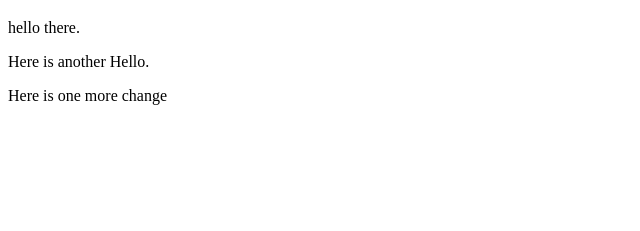
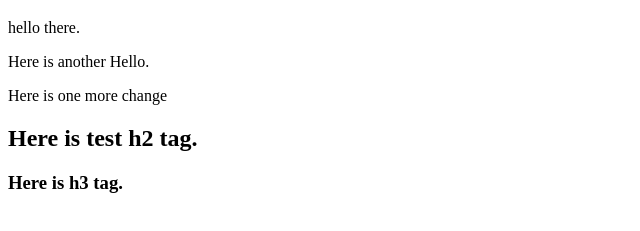
Before and after one commit to pt504/git-test, a website: page index.html in a window 1280 px wide. Shown: the part 61-292 px from the top of the page, without its empty margins (0-640 px from the left). Drawn offline with Linux system fonts and the light colour scheme.

Commit message:
Using NPM

```diff
--- a/index.html
+++ b/index.html
@@ -5,5 +5,7 @@
        <p>hello there.</p>
        <p>Here is another Hello.</p>
        <p>Here is one more change</p>
+       <h2>Here is test h2 tag.</h2>
+       <h3>Here is h3 tag.</h3>
     </body>
 </html>
```
Also changed, not shown: package.json (added, +24 -0 lines), 2 other files.
